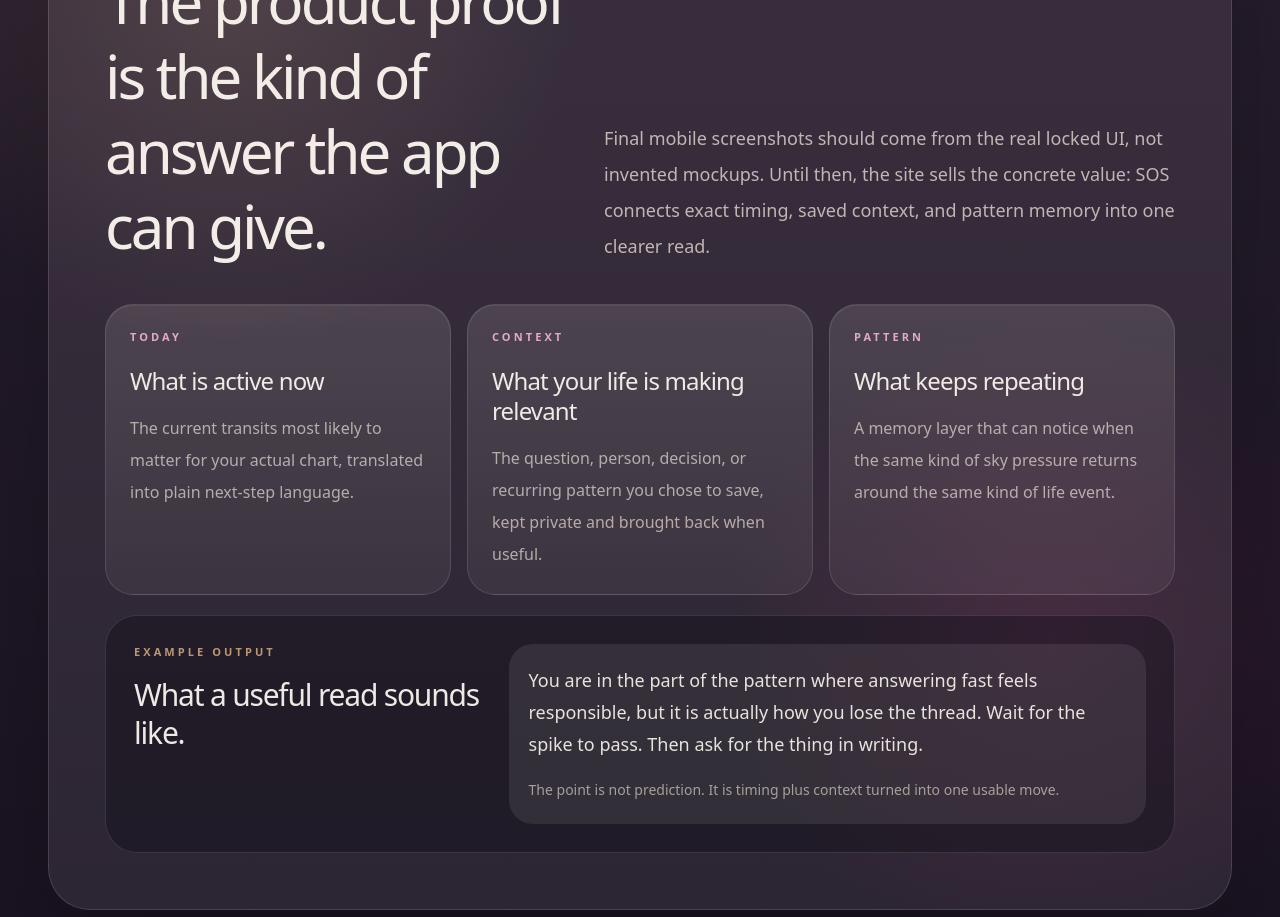
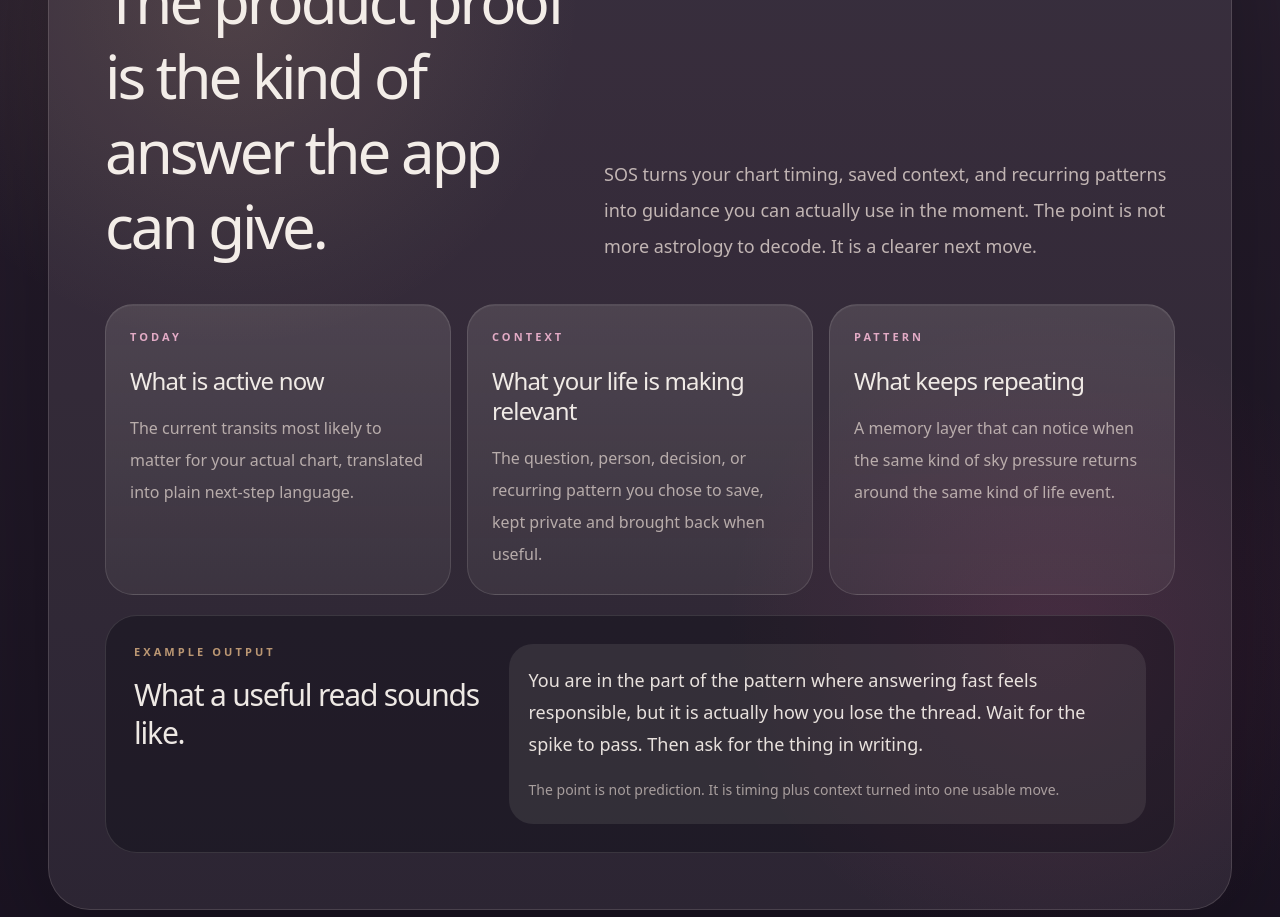
Before and after one commit to BeyondbyAnaliesa/sos-app, a Next.js app: page / in a window 1280 px wide. Shown: the part 2500-3417 px from the top of the page. Built offline with nearby package versions, Linux system fonts and the light colour scheme; a web font is replaced by a local one.

Commit message:
fix(marketing): remove internal screenshot placeholder

```diff
--- a/src/components/LandingPage.tsx
+++ b/src/components/LandingPage.tsx
@@ -203,7 +203,7 @@ export default function LandingPage() {
               </h2>
             </div>
             <p className="text-lg leading-9 text-[rgba(233,221,214,0.78)]">
-              Final mobile screenshots should come from the real locked UI, not invented mockups. Until then, the site sells the concrete value: SOS connects exact timing, saved context, and pattern memory into one clearer read.
+              SOS turns your chart timing, saved context, and recurring patterns into guidance you can actually use in the moment. The point is not more astrology to decode. It is a clearer next move.
             </p>
           </div>
 
```
